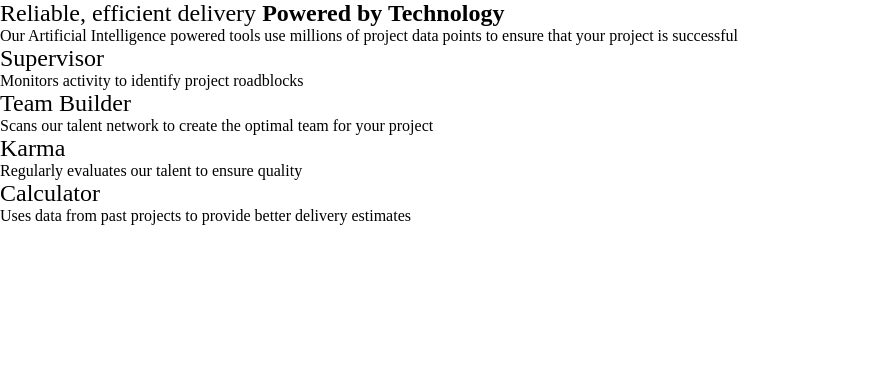
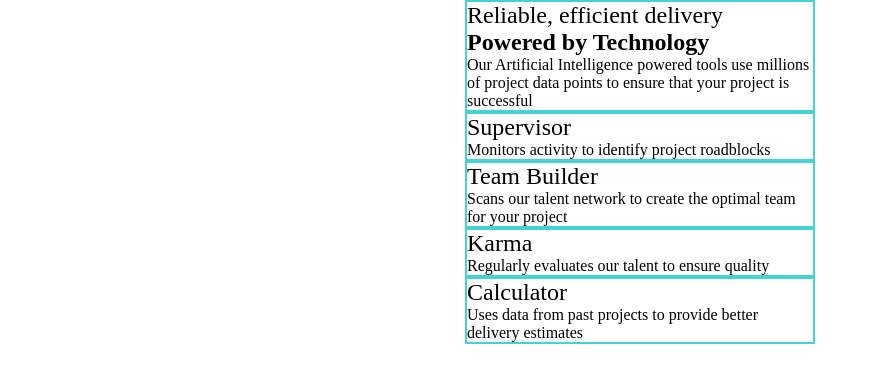
Before and after one commit to yohnaldana/fem-four-card-feature-section, a plain HTML site: page index.html in a window 1280 px wide. Shown: the whole page, without its empty margins (0-878 px from the left). Drawn offline with Linux system fonts and the light colour scheme.

Commit message:
Apply border-box, and base styles for main, body, and intro/card classes

```diff
--- a/css/styles.css
+++ b/css/styles.css
@@ -3,6 +3,7 @@
 ::after {
   padding: 0;
   margin: 0;
+  box-sizing: border-box;
 }
 
 html,
@@ -71,3 +72,24 @@ h2 {
   line-height: 1.6;
   letter-spacing: 0rem;
 }
+
+main {
+  display: inline-block;
+}
+
+body {
+  display: flex;
+  justify-content: center;
+}
+
+.intro {
+  min-width: 19.625rem;
+  max-width: 21.875rem;
+  border: 2px solid #44d3d2;
+}
+
+.card {
+  min-width: 19.625rem;
+  max-width: 21.875rem;
+  border: 2px solid #44d3d2;
+}
```
